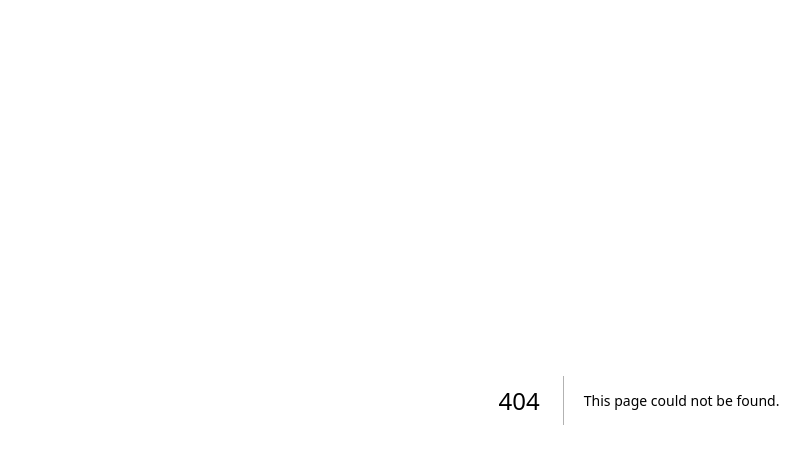
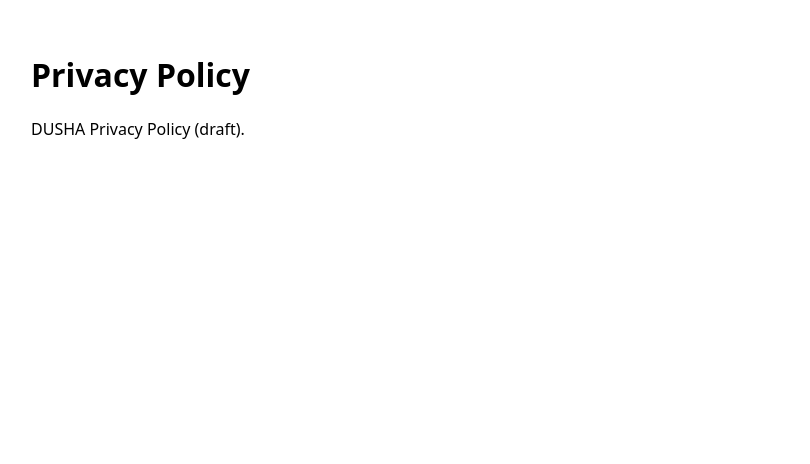
Before and after one commit to FullDevStack/dusha-gateway, a Next.js app: page /privacy in a window 1280 px wide. Before the commit this address had no page. Shown: the top 464 px of the page, without its empty margins (1-811 px from the left). Built offline with nearby package versions, Linux system fonts and the light colour scheme.

Commit message:
Create privacy.tsx

```diff
--- /dev/null
+++ b/pages/privacy.tsx
@@ -0,0 +1,8 @@
+export default function Privacy() {
+  return (
+    <main style={{ padding: 24, fontFamily: "system-ui" }}>
+      <h1>Privacy Policy</h1>
+      <p>DUSHA Privacy Policy (draft).</p>
+    </main>
+  );
+}
```
